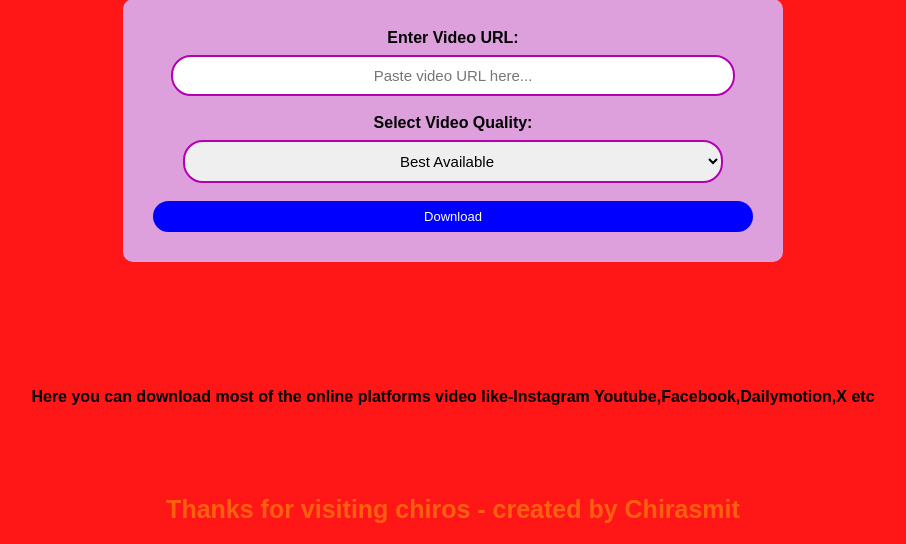
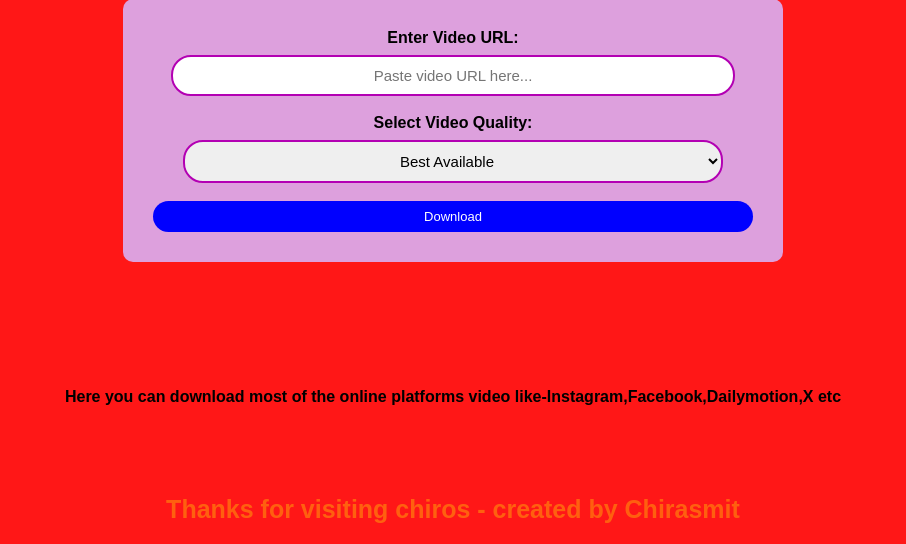
Before and after one commit to chirasmit23/Chiros-Online_downloader, a Flask app: page / in a window 1280 px wide. Shown: the part 314-858 px from the top of the page, without its empty margins (187-1093 px from the left). Run offline with Flask 3, Linux system fonts and the light colour scheme; parts of the project's set-up code (start-up, migrations or seed data) failed here and were passed over.

Commit message:
Update index.html

```diff
--- a/templates/index.html
+++ b/templates/index.html
@@ -104,7 +104,7 @@
     </div>
     <div style="height: 50px;"></div> <!-- Adds 50px gap -->
     <div style="height: 55px;"></div> <!-- Adds 55px gap -->
-<h4 class="text-center">Here you can download most of the online platforms video like-Instagram Youtube,Facebook,Dailymotion,X etc
+<h4 class="text-center">Here you can download most of the online platforms video like-Instagram,Facebook,Dailymotion,X etc
 <div style="height: 67px;"></div>
 <h2 class="thank-you">Thanks for visiting chiros - created by Chirasmit</h2>
 
```
